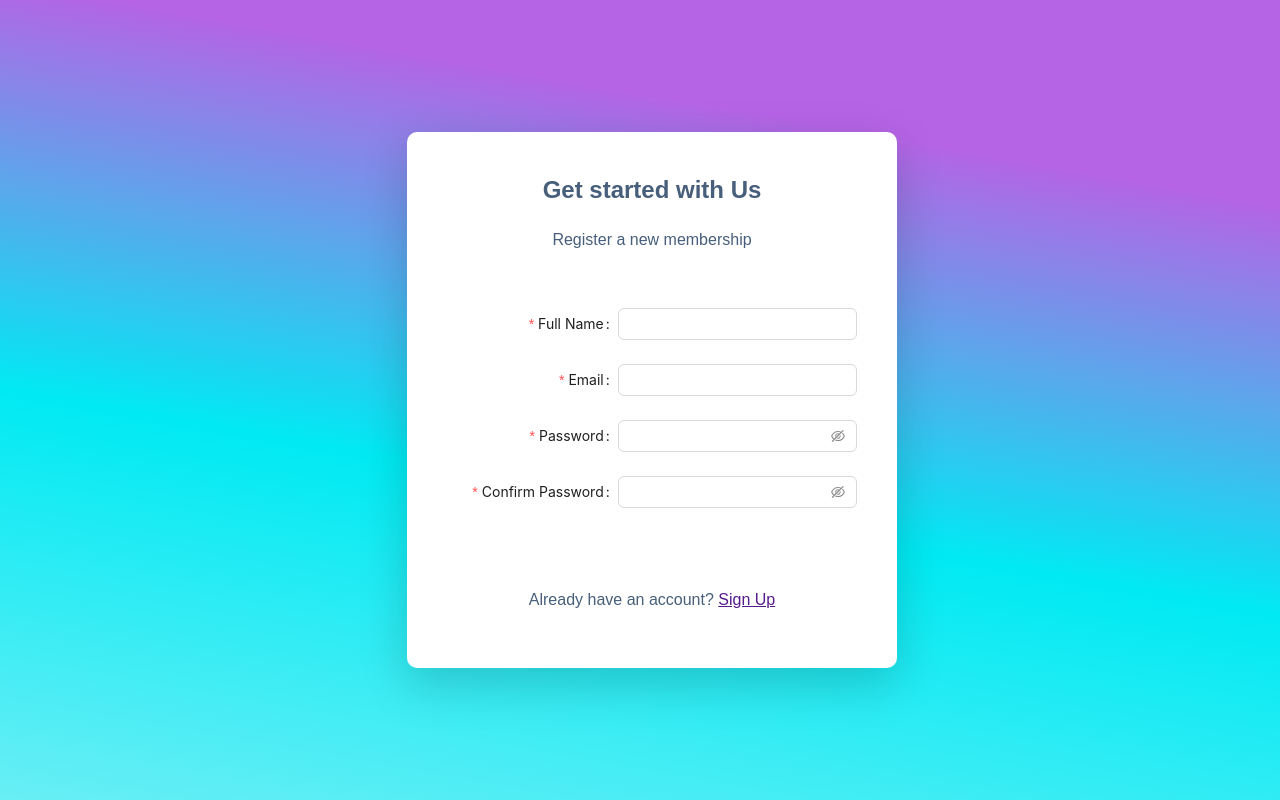
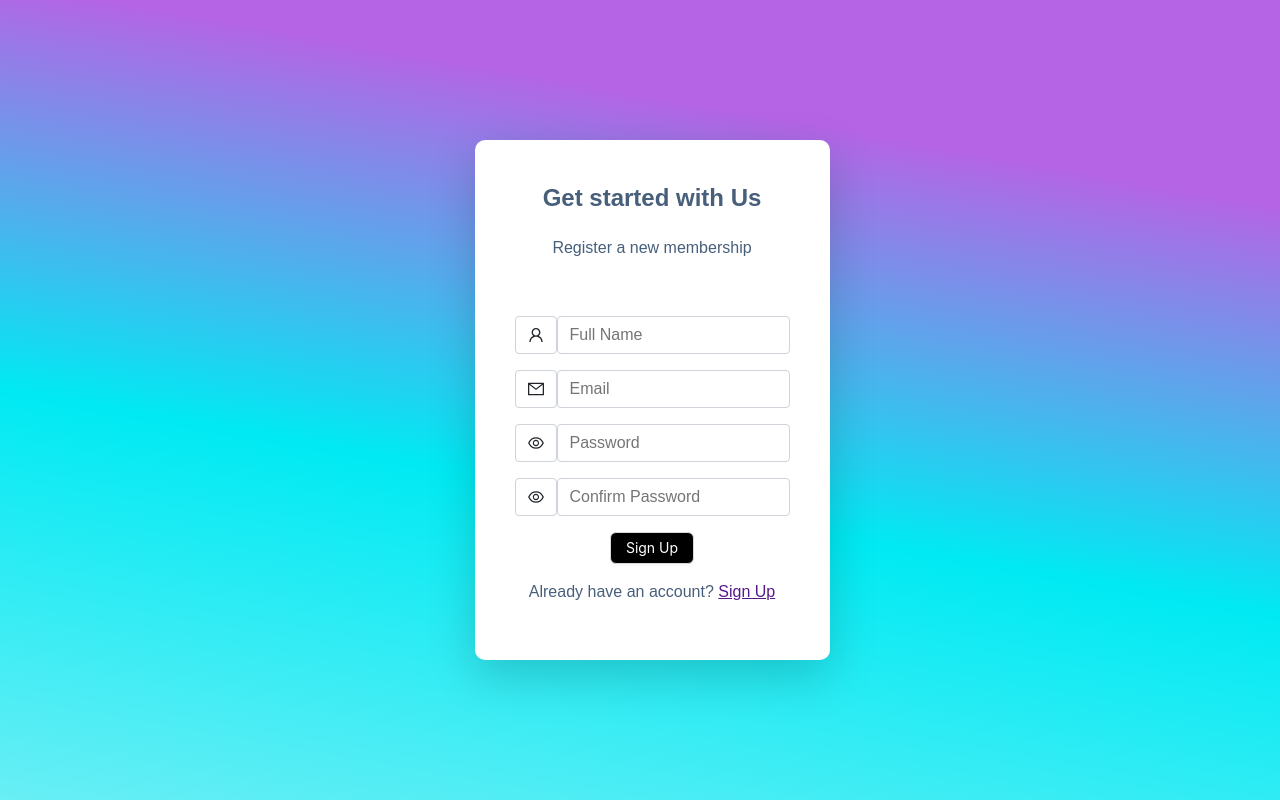
Before and after one commit to ravitejap-am/yaswanth, a React (Create React App) app: page /registerUser in a window 1280 px wide. Shown: the top 800 px of the page. Built offline with nearby package versions, Linux system fonts and the light colour scheme.

Commit message:
updated input component

```diff
--- a/src/App.js
+++ b/src/App.js
@@ -1,4 +1,3 @@
-
 import { useState } from "react";
 import logo from "./logo.svg";
 import "./App.css";
@@ -7,7 +6,7 @@ import LoginPageError from "./pages/errorHandler/LoginPageError";
 // import Login from './pages/login/Login';
 import Home from "./pages/home/Home";
 import RegisterUser from "./pages/registerUser/RegisterUser";
-// import SignIN from '.';
+import SignUp from '../src/components/iam/signUp/SignUp';
 import SignIn from "./pages/signIn/SignIN";
 import RecoveryPasswor from "./pages/recoveryPassword/RecoveryPasswor";
 // import LockScreen from "./pages/lockerScreen/LockScreen";
@@ -17,101 +16,7 @@ import MaintainencePage from "./pages/errorHandler/UnderMaintainence/Maintainenc
 import ChatHome from "./pages/chat/ChatHome/ChatHome";
 import { Chat } from "./pages/chat/Chat";
 
-
-const addButtonProperty = {
-  name: 'Adding',
-  color: 'white',
-  backgroundColor: '#4096f',
-  type: 'primary',
-};
-const deleteButtonProperty = {
-  name: 'Delete',
-  color: 'black',
-  backgroundColor: 'white',
-  type: 'default',
-};
-
-const addButtonHandler = (record) => {
-  console.log('adding...');
-  // console.log(record.target.value);
-  console.log(record);
-};
-const deleteButtonHandler = () => {
-  console.log('deleting....');
-};
-const columns = [
-  {
-    title: 'Name',
-    dataIndex: 'name',
-    key: 'name',
-  },
-  {
-    title: 'Age',
-    dataIndex: 'age',
-    key: 'age',
-    sorter: (a, b) => a.age - b.age,
-  },
-  {
-    title: 'Address',
-    dataIndex: 'address',
-    key: 'address',
-  },
-  {
-    title: 'Tags',
-    key: 'tags',
-    dataIndex: 'tags',
-    render: (_, { tags }) => (
-      <>
-        {tags.map((tag) => {
-          let color = tag.length > 5 ? 'geekblue' : 'green';
-          if (tag === 'loser') {
-            color = 'volcano';
-          }
-          return (
-            <Tag color={color} key={tag}>
-              {tag.toUpperCase()}
-            </Tag>
-          );
-        })}
-      </>
-    ),
-  },
-  {
-    title: 'Action',
-    key: 'action',
-    render: (_, record) => (
-      <Space size="middle">
-        <Button
-          buttonProps={addButtonProperty}
-          buttonHandler={addButtonHandler}
-          isCallbackData={record}
-        />
-        <Button
-          buttonProps={deleteButtonProperty}
-          buttonHandler={deleteButtonHandler}
-        />
-      </Space>
-    ),
-  },
-];
-const dataSource = [
-  {
-    key: '1',
-    name: 'Mike',
-    age: 32,
-    address: '10 Downing Street',
-    tags: ['nice', 'developer'],
-  },
-  {
-    key: '2',
-    name: 'John',
-    age: 42,
-    address: '10 Downing Street',
-    tags: ['loser'],
-  },
-];
 function App() {
-
   const [screen, setScreen] = useState("beforeLogin");
   const [isSidebarClicked, setSidebarClicked] = useState(false);
 
@@ -126,22 +31,18 @@ function App() {
         element={<RegisterUser />}
         errorElement={<LoginPageError />}
       />
-      \
-      <Route
+
+      {/* <Route
         path="/signin"
-        element={<SignIn />}
+        element={< />}
         errorElement={<LoginPageError />}
-      />
+      /> */}
       <Route
         path="/recoverypassword"
         element={<RecoveryPasswor />}
         errorElement={<LoginPageError />}
       />
-      {/* <Route
-        path="/lockscreen"
-        element={<LockScreen />}
-        errorElement={<LoginPageError />}
-      /> */}
+
       <Route
         path="/pagenotfound"
         element={<PageNotFound />}
@@ -160,8 +61,11 @@ function App() {
       <Route
         path="/chat"
         element={<Chat />}
-
-
+        errorElement={<LoginPageError />}
+      />
+      <Route
+        path="/signin"
+        element={<SignUp />}
         errorElement={<LoginPageError />}
       />
     </Routes>
--- a/src/components/common/buttons/GeneralButton.jsx
+++ b/src/components/common/buttons/GeneralButton.jsx
@@ -9,6 +9,7 @@ const GeneralButton = ({
   width,
   height,
   buttonHandler,
+  isCallbackData,
 
 }) => {
   console.log(buttonProps);
--- a/src/components/common/forms/GeneralForm.jsx
+++ b/src/components/common/forms/GeneralForm.jsx
@@ -1,16 +1,8 @@
 import React from "react";
-import {
-  Form,
-  Input,
-  Checkbox,
-  InputNumber,
-  Switch,
-  DatePicker,
-  Select,
-} from "antd";
-
+import { Form, Checkbox, InputNumber, Switch, DatePicker, Select } from "antd";
 import Document from "../upload/file/Document";
 import Button from "../buttons/GeneralButton";
+import Input from "../input/Input";
 
 const { TextArea } = Input;
 
@@ -31,16 +23,6 @@ const GeneralForm = (props) => {
 
   const [form] = Form.useForm();
 
-  const elements = {
-    email: <Input />,
-    text: <Input />,
-    password: <Input.Password />,
-    confirmPassword: <Input.Password />,
-    number: <InputNumber type="number" />,
-    switch: <Switch />,
-    date: <DatePicker />,
-    description: <TextArea rows={4} />,
-  };
   return (
     <Form
       form={form}
@@ -52,11 +34,65 @@ const GeneralForm = (props) => {
       layout="horizontal"
     >
       {formElements.map((item, index) => {
+        const elements = {
+          email: (
+            <Input
+              type={item.type}
+              placeholder={item.label}
+              iconClass={item.iconClass}
+              onChange={(e) => {
+                form.setFieldValue({ [item.name]: e.target.value });
+              }}
+              // required={item.required}
+            />
+          ),
+          text: (
+            <Input
+              type={item.type}
+              placeholder={item.label}
+              iconClass={item.iconClass}
+              onChange={(e) => {
+                form.setFieldValue({ [item.name]: e.target.value });
+              }}
+            />
+          ),
+          password: (
+            <Input
+              type={item.type}
+              placeholder={item.label}
+              iconClass={item.iconClass}
+              onChange={(e) => {
+                form.setFieldValue({ [item.name]: e.target.value });
+              }}
+            />
+          ),
+          confirmPassword: (
+            <Input
+              type={item.type}
+              placeholder={item.label}
+              iconClass={item.iconClass}
+              onChange={(e) => {
+                form.setFieldValue({ [item.name]: e.target.value });
+              }}
+            />
+          ),
+          number: (
+            <InputNumber
+              type={item.type}
+              placeholder={item.label}
+              iconClass={item.iconClass}
+            />
+          ),
+          switch: <Switch />,
+          date: <DatePicker />,
+          description: <TextArea rows={4} />,
+        };
         return (
           <Form.Item
-            label={item.label}
             name={item.name}
             rules={item?.rules != undefined ? item.rules : []}
+            messageVariables={cancelHandler}
+            noStyle
           >
             {elements[item.type] || (
               <>
@@ -98,11 +134,14 @@ const GeneralForm = (props) => {
           </div>
         </>
       )}
-      <Form.Item wrapperCol={{ offset: 6, span: 18 }}>
+      <Form.Item noStyle wrapperCol={{ offset: 6, span: 18 } }>
         <div className="center" style={{ gap: "2em", marginTop: "1em" }}>
           {isSubmit && (
             <Button
               buttonProps={submitButtonProperty}
+              name={submitButtonProperty.name}
+              color={submitButtonProperty.color}
+              backgroundColor={submitButtonProperty.backgroundColor}
               buttonHandler={submitHandler}
             />
           )}
--- a/src/components/common/input/Input.jsx
+++ b/src/components/common/input/Input.jsx
@@ -2,16 +2,17 @@ import React, { useState } from "react";
 import Style from "./input.module.css";
 import { EyeOutlined, EyeInvisibleOutlined } from "@ant-design/icons";
 
-const Input = ({ type, placeholder, iconClass }) => {
+const Input = ({ type, placeholder, iconClass ,onChange,required }) => {
   const [visible, setVisible] = useState(false);
   const handleOnClick = () => {
     setVisible(!visible);
   };
+
   return (
     <div className={Style.groupform}>
       <div className={Style.inputgroup}>
         {iconClass ? (
-          <span className={Style.inputgrouptext}>
+          <span className={Style.inputgrouptext1}>
             <i>{iconClass ? iconClass : null}</i>
           </span>
         ) : null}
@@ -27,6 +28,9 @@ const Input = ({ type, placeholder, iconClass }) => {
           type={visible ? "text" : type}
           className="form-control"
           placeholder={placeholder}
+          // value
+          onChange={onChange}
+          required={required}
         />
       </div>
     </div>
--- a/src/components/common/input/input.module.css
+++ b/src/components/common/input/input.module.css
@@ -89,7 +89,22 @@ a {
 .groupform {
   margin-bottom: 1rem;
 }
+.inputgrouptext1 {
+  display: flex;
+  align-items: center;
+  padding: 0.375rem 0.75rem;
+  font-size: 1rem;
+  font-weight: 400;
+  line-height: 1.5;
+  color: #212529;
+  text-align: center;
+  white-space: nowrap;
+  /* background-color: #e9ecef; */
+  border: 1px solid #ced4da;
+  border-radius: 0.25rem;
+}
 .inputgrouptext {
+  cursor: pointer;
   display: flex;
   align-items: center;
   padding: 0.375rem 0.75rem;
--- a/src/pages/registerUser/RegisterUser.jsx
+++ b/src/pages/registerUser/RegisterUser.jsx
@@ -1,8 +1,9 @@
-import React from "react";
+import React, { useState } from "react";
 import "./registerUser.module2.css";
 import { UserOutlined } from "@ant-design/icons";
 import { MailOutlined } from "@ant-design/icons";
 import { LockOutlined } from "@ant-design/icons";
+import { Layout, Form } from "antd";
 
 import { FontAwesomeIcon } from "@fortawesome/react-fontawesome";
 import {
@@ -12,11 +13,12 @@ import {
   faInstagram,
 } from "@fortawesome/free-brands-svg-icons";
 import GeneralForm from "../../components/common/forms/GeneralForm";
+// import {  Form } from 'antd';
+
 
 const RegisterUser = () => {
-  const handleSignUp = (formData) => {
-    console.log("Signing up with:", formData);
-  };
+  const [form] = Form.useForm();
+  const [filesystem, setFileSysytem] = useState([]);
   const validatePassword = (_, value) => {
     if (value && value.length < 8) {
       return Promise.reject("Password must be at least 8 characters");
@@ -24,20 +26,36 @@ const RegisterUser = () => {
       return Promise.resolve();
     }
   };
-  const validateConfirmPassword = (_, value, { getFieldValue }, values) => {
-    console.log(values);
-    if (value && value !== getFieldValue("password")) {
-      return Promise.reject("Passwords do not match");
-    } else {
+  const validateEmail = (_, value) => {
+    console.log(value);
+    let isValid = value;
+    console.log(value);
+    console.log(isValid);
+    const emailRegex = /^[^\s@]+@[^\s@]+\.[^\s@]+$/;
+    console.log(emailRegex.test(isValid));
+    console.log(!!isValid);
+    if (isValid && emailRegex.test(isValid)) {
       return Promise.resolve();
     }
+    return Promise.reject("Please enter a valid email address!");
   };
+  const submitHandler = (values) => {
+    console.log("submitting....");
+    console.log(values);
+  };
+  const cancelHandler = (errorInfo) => {
+    console.log("Canceling....");
+    console.log(errorInfo);
+  };
+  // const validateConfirmPassword=()=>{
+
+  // }
   const formElements = [
     {
       label: "Full Name",
       type: "text",
       name: "name",
-      iconClass:<UserOutlined/>,
+      iconClass: <UserOutlined />,
       rules: [
         { required: true, message: "Please input your Full Name" },
         { type: "name", message: "Invalid user Name" },
@@ -47,7 +65,7 @@ const RegisterUser = () => {
       label: "Email",
       type: "email",
       name: "email",
-      iconClass:<MailOutlined/>,
+      iconClass: <MailOutlined />,
       rules: [
         { required: true, message: "Please input your Enter your email" },
         { type: "name", message: "Invalid Email" },
@@ -87,6 +105,21 @@ const RegisterUser = () => {
     color: "white",
     backgroundColor: "black",
     type: "primary",
+  };
+  const feedingVariable = {
+    isCancel: false,
+    cancelHandler: cancelHandler,
+    isSubmit: true,
+    submitHandler: submitHandler,
+    submitButtonProperty: submitButtonProperty,
+    // cancelButtonProperty: cancelButtonProperty,
+    formElements: formElements,
+    formType: "normal",
+    forgorPasswordHandler: () => {
+      console.log("forgot Password....");
+    },
+    validateEmail: validateEmail,
+    setFileSysytem: setFileSysytem,
   };
   // const cancelButtonProperty = {
   //   name: "Cancel",
@@ -188,14 +221,15 @@ const RegisterUser = () => {
                     </div>
                   </form> */}
                   <GeneralForm
-                    formElements={formElements}
-                    onSuccesHandler={handleSignUp}
-                    submitButton={submitButtonProperty}
+                    // formElements={formElements}
+                    // onSuccesHandler={handleSignUp}
+                    // submitButton={submitButtonProperty}
                     // cancelButton={cancelButtonProperty}
                     // formType="signin"
                     // forgorPasswordHandler={() => {
                     //   alert('hi');
                     // }}
+                    {...feedingVariable}
                   />
                   <div className="alreadySignIn">
                     <p>
```
